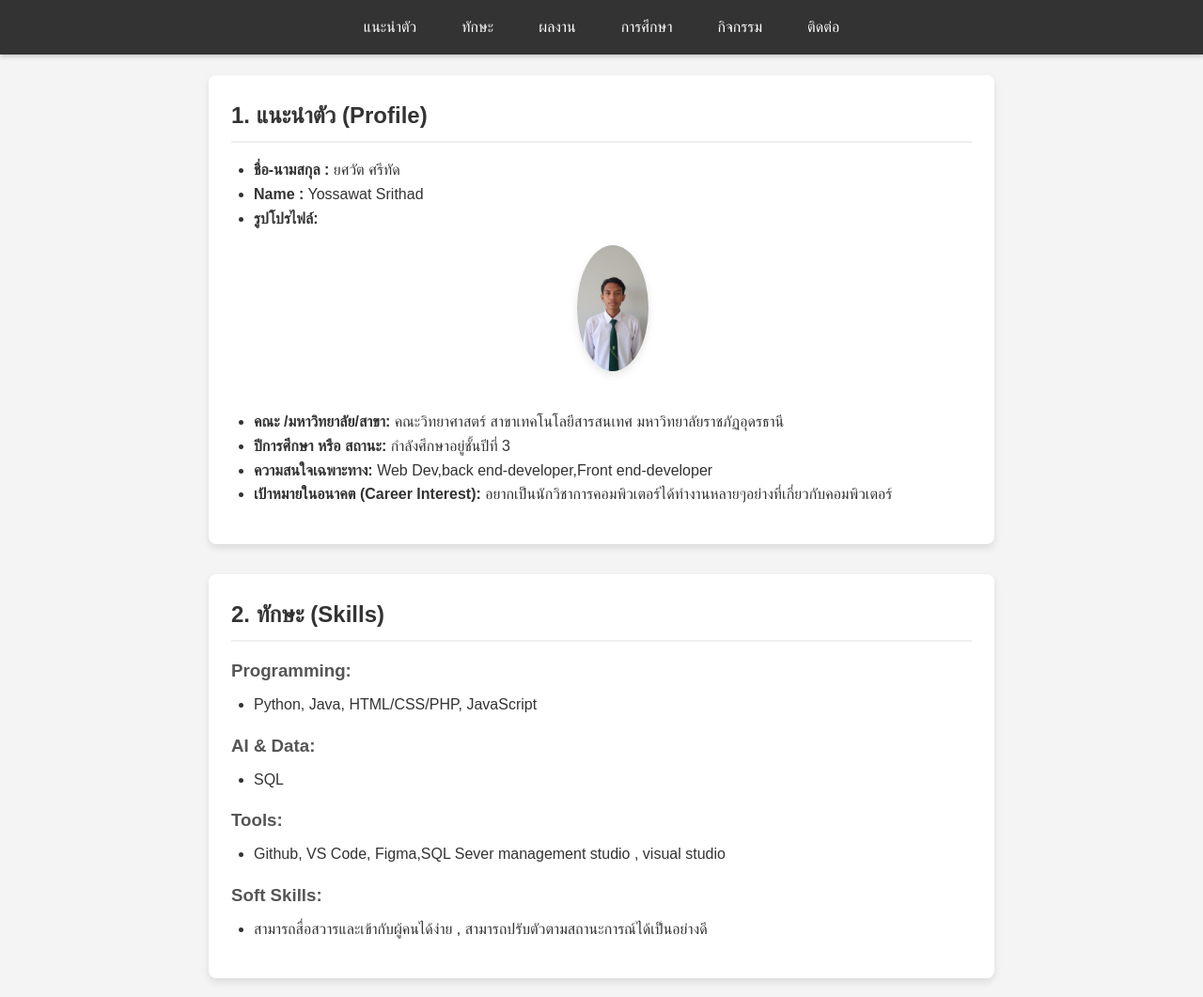
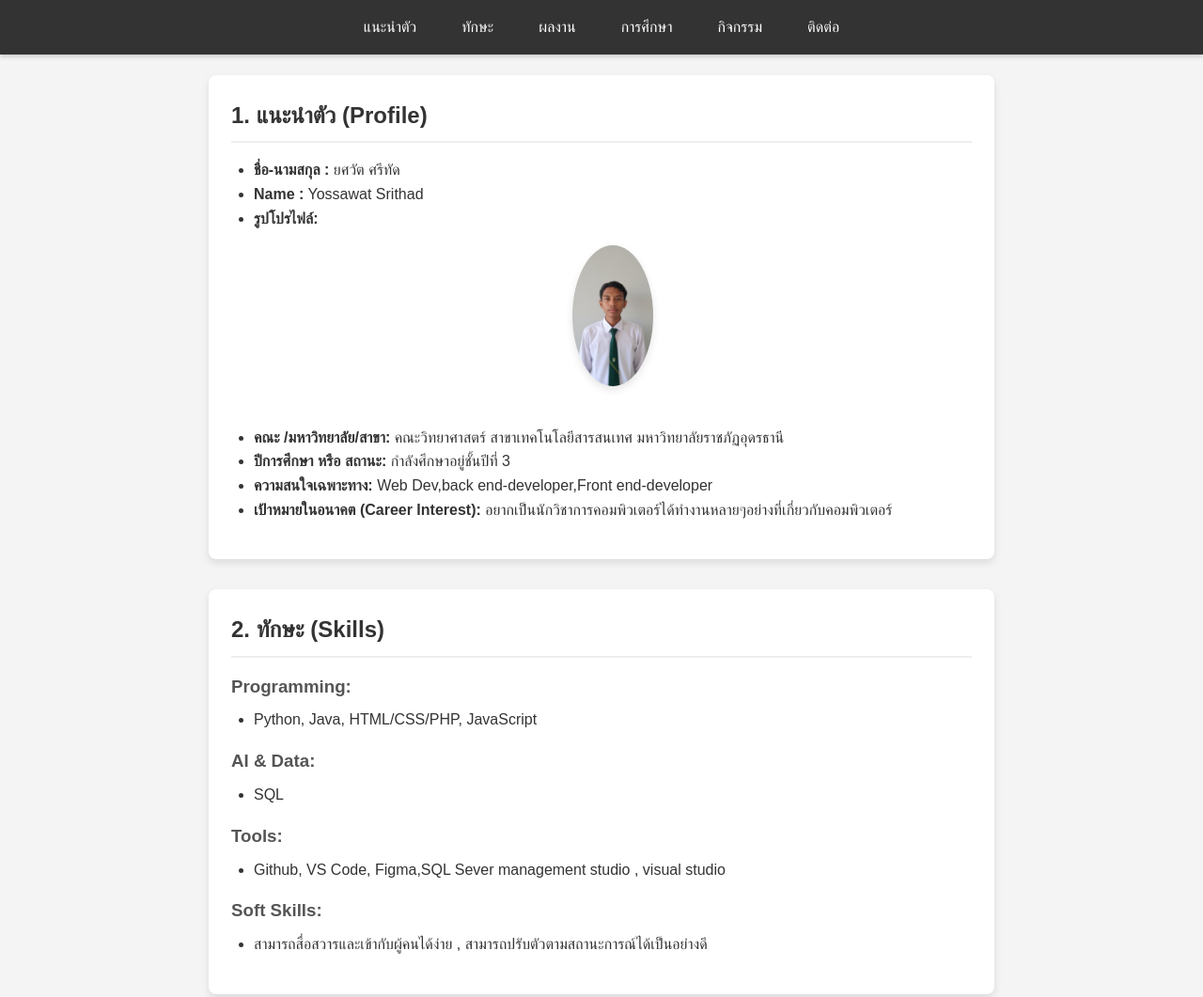
Before and after one commit to Yossawat-Srithad/Yossawat-Srithad.github.io, a plain HTML site: page index.html in a window 1280 px wide. Shown: the top 1061 px of the page at 94% size. Drawn offline with Linux system fonts and the light colour scheme.

Commit message:
Update style.css

```diff
--- a/style.css
+++ b/style.css
@@ -169,14 +169,17 @@ footer {
     margin-top: 2rem;
 }
 /* =================================
-  ส่วนเพิ่มเติม: รูปโปรไฟล์
+  ส่วนเพิ่มเติม: รูปโปรไฟล์ (แบบ px)
   =================================
 */
 .profile-img {
-    width: 10%; /* กำหนดความกว้าง 25% ของพื้นที่ที่มีอยู่ */
-    height: 10%; /* ให้ความสูงปรับตามอัตราส่วนเดิม */
-    border-radius: 50%; /* ทำให้เป็นวงกลม */
-    display: block; /* ทำให้รูปอยู่คนเดียวในบรรทัด */
-    margin: 1rem auto; /* จัดให้อยู่ตรงกลางและมีระยะห่าง */
-    box-shadow: 0 4px 8px rgba(0,0,0,0.1); /* เพิ่มเงาให้ดูสวยงาม */
+      /* ลองที่ 150px (ถ้าเล็กไปก็เพิ่ม เช่น 180px) */
+    height: 150px; /* กำหนดความสูงให้เท่าความกว้าง */
+
+    object-fit: cover; /* (สำคัญมาก) กันรูปสัดส่วนเพี้ยน */
+
+    border-radius: 50%;
+    display: block;
+    margin: 1rem auto;
+    box-shadow: 0 4px 8px rgba(0,0,0,0.1);
 }
```
